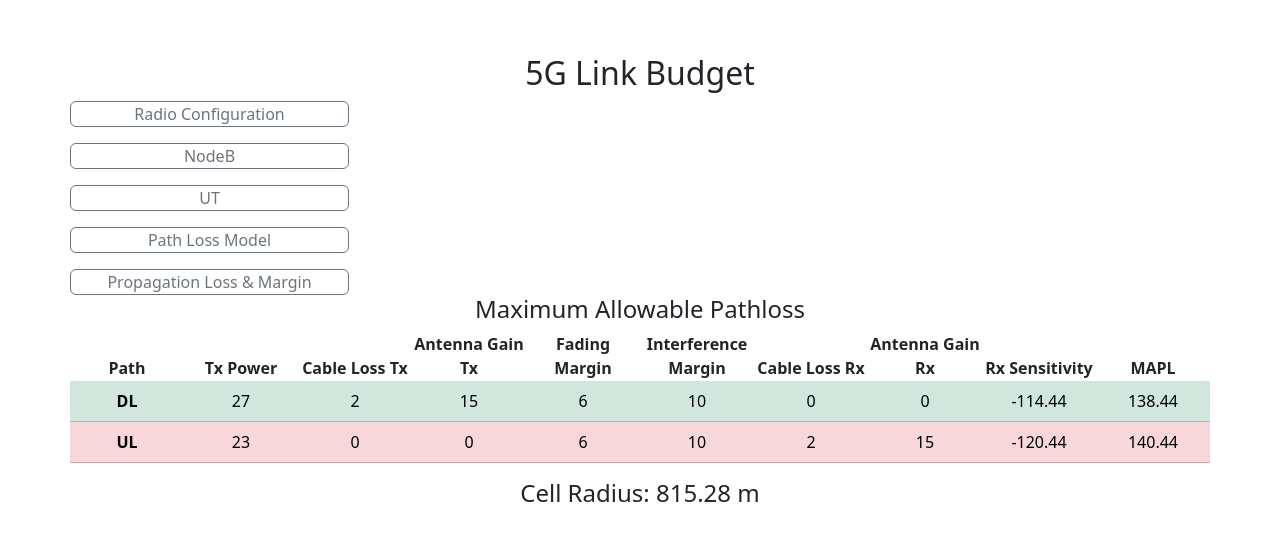
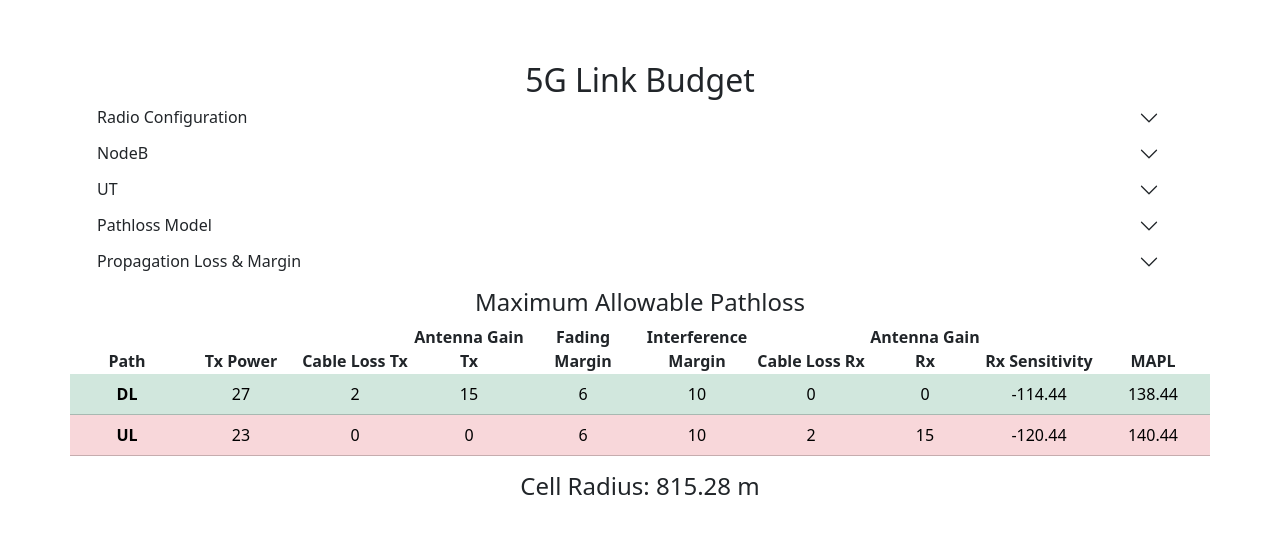
Before and after one commit to stroblp/link-budget-5G, a Svelte app: page / in a window 1280 px wide. Shown: the part 115-656 px from the top of the page. Built offline with nearby package versions, Linux system fonts and the light colour scheme.

Commit message:
accordion col-12

```diff
--- a/src/PathLoss5G.svelte
+++ b/src/PathLoss5G.svelte
@@ -41,8 +41,8 @@
   let EIRPNodeB = 0;
   let dlColorClass = "";
   let ulColorClass = "";
-  let pathLossScenarios =["RMa-LOS","RMa-NLOS","UMa-LOS","UMa-NLOS"];
-  let pathLossScenario ="RMa-LOS";
+  let pathLossScenarios = ["RMa-LOS", "RMa-NLOS", "UMa-LOS", "UMa-NLOS"];
+  let pathLossScenario = "RMa-LOS";
 
   $: subCarrierSpacing = 15 * Math.pow(2, numerology);
 
@@ -57,7 +57,10 @@
     receiveCableLoss -
     rxSensitivity;
 
-  $: cellRadius = roundToDecimal(calculate3DDistanceFromPathLossUMaNLOS(linkBudgetTotal, cftx, 1.5),2);
+  $: cellRadius = roundToDecimal(
+    calculate3DDistanceFromPathLossUMaNLOS(linkBudgetTotal, cftx, 1.5),
+    2,
+  );
 
   $: thermalNoise = roundToDecimal(
     -174 + 10 * Math.log10(subCarrierSpacing * 1000 * 12 * rbCount),
@@ -108,7 +111,6 @@
     }
   }
 
-
   function roundToDecimal(val, decimal) {
     return Math.round(val * Math.pow(10, decimal)) / Math.pow(10, decimal);
   }
@@ -120,64 +122,6 @@
     );
     return d3D; // Round to two decimal places for readability
   }
-
-  const calculateLinkBudget = () => {
-    // Calculating the Link Budget based on the provided formula
-    const linkBudget =
-      transmitPowerNodeB +
-      transmitterAntennaGainNodeB +
-      receiverGain -
-      pathLoss -
-      transmitCableLossNodeB -
-      receiveCableLoss -
-      penetrationLoss +
-      fadingMargin -
-      interferenceMargin -
-      rxSensitivity;
-    result = `Calculated Link Budget: ${linkBudget.toFixed(2)} dBm`;
-
-    if (!chart) {
-      const ctx = document.getElementById("pathLossChart").getContext("2d");
-      chart = new Chart(ctx, {
-        type: "bar",
-        data: {
-          labels: [],
-          datasets: [
-            {
-              label: "Link Budget Components (dBm)",
-              data: [],
-              backgroundColor: ["rgba(54, 162, 235, 0.2)"],
-              borderColor: ["rgba(54, 162, 235, 1)"],
-              borderWidth: 1,
-            },
-          ],
-        },
-        options: {
-          scales: {
-            y: {
-              beginAtZero: true,
-            },
-          },
-        },
-      });
-    }
-
-    updateChart([
-      { name: "Transmit Power", value: transmitPowerNodeB },
-      { name: "Transmit Cable Loss", value: -transmitCableLossNodeB },
-      { name: "Transmitter Gain", value: transmitterAntennaGainNodeB },
-      // { name: 'Cell Raius', value: cellRadius },
-      // { name: 'Center Frequeccy TX', value: cftx },
-      { name: "Path Loss", value: -pathLoss },
-      { name: "Fading Margin", value: fadingMargin },
-      { name: "Interference Margin", value: -interferenceMargin },
-      { name: "Penetration Loss", value: -penetrationLoss },
-      { name: "Receiver Gain", value: receiverGain },
-      { name: "Receive Cable Loss", value: -receiveCableLoss },
-      // { name: 'Receiver Sensitivity', value: -rxSensitivity },
-      // { name: 'Link Budget', value: linkBudget }
-    ]);
-  };
 
   onMount(() => {
     if ("serviceWorker" in navigator) {
@@ -205,8 +149,10 @@
   <div class="row">
     <h2>5G Link Budget</h2>
     <div class="row">
-      <button
-        class="btn btn-outline-secondary custom-height col-3"
+      <div class="accordion accordion-flush" id="accordionFlushExample">
+        <div class="accordion-item">
+          <!-- <button
+        class="btn btn-outline-secondary  col-3"
         type="button"
         data-bs-toggle="collapse"
         data-bs-target="#channel"
@@ -214,7 +160,19 @@
         aria-controls="collapseExample"
       >
         Radio Configuration
+      </button> -->
+          <h2 class="accordion-header">
+            <button
+              class="accordion-button collapsed custom-height"
+              type="button"
+              data-bs-toggle="collapse"
+              data-bs-target="#channel"
+              aria-expanded="false"
+              aria-controls="flush-collapseOne"
+            >
+              Radio Configuration
             </button>
+          </h2>
           <div class="row collapse" id="channel">
             <div class="col-3">
               <label for="centerFrequency" class="form-label"
@@ -263,7 +221,8 @@
               />
             </div>
             <div class="col-3">
-          <label for="thermalNoise" class="form-label">Thermal Noise:</label>
+              <label for="thermalNoise" class="form-label">Thermal Noise:</label
+              >
               <input
                 type="number"
                 class="form-control"
@@ -273,19 +232,24 @@
             </div>
           </div>
         </div>
-
+      </div>
+    </div>
     <div class="w-100 mb-3"></div>
     <div class="row">
+      <div class="accordion accordion-flush" id="accordionFlushExample">
+        <div class="accordion-item">
+          <h2 class="accordion-header">
             <button
-        class="btn btn-outline-secondary custom-height col-3"
+              class="accordion-button collapsed custom-height"
               type="button"
               data-bs-toggle="collapse"
               data-bs-target="#nodeB"
               aria-expanded="false"
-        aria-controls="collapseExample"
+              aria-controls="flush-collapseOne"
             >
               NodeB
             </button>
+          </h2>
           <h6 class="collapse" id="nodeB">Losses & Gains</h6>
           <div class="row collapse" id="nodeB">
             <div class="col-3">
@@ -312,7 +276,9 @@
           <h6 class="collapse" id="nodeB">Tx</h6>
           <div class="row collapse" id="nodeB">
             <div class="col-3">
-          <label for="transmitPower" class="form-label">Tx Power (dBm):</label>
+              <label for="transmitPower" class="form-label"
+                >Tx Power (dBm):</label
+              >
               <input
                 type="number"
                 class="form-control"
@@ -334,7 +300,11 @@
             </div>
             <div class="col-3">
               <label for="sinrNodeB" class="form-label">SINR (dB):</label>
-          <input type="number" class="form-control" bind:value={sinrNodeB} />
+              <input
+                type="number"
+                class="form-control"
+                bind:value={sinrNodeB}
+              />
             </div>
             <div class="col-3">
               <label for="rxSensitivityNodeB" class="form-label"
@@ -349,21 +319,26 @@
             </div>
           </div>
         </div>
+      </div>
+    </div>
+    <div class="w-100 mb-3"></div>
 
-
-
-    <div class="w-100 mb-3"></div>
     <div class="row">
+      <div class="accordion accordion-flush" id="accordionFlushExample">
+        <div class="accordion-item">
+          <h2 class="accordion-header">
             <button
-        class="btn btn-outline-secondary custom-height col-3"
+              class="accordion-button collapsed custom-height"
               type="button"
               data-bs-toggle="collapse"
               data-bs-target="#ueconf"
               aria-expanded="false"
-        aria-controls="collapseExample"
+              aria-controls="flush-collapseOne"
             >
               UT
             </button>
+          </h2>
+          <div class="row">
             <h6 class="collapse" id="ueconf">Losses & Gains</h6>
             <div class="row collapse" id="ueconf">
               <div class="col-3">
@@ -390,7 +365,8 @@
             <h6 class="collapse" id="ueconf">Tx</h6>
             <div class="row collapse" id="ueconf">
               <div class="col-3">
-          <label for="transmitPowerUT" class="form-label">Tx Power (dBm):</label
+                <label for="transmitPowerUT" class="form-label"
+                  >Tx Power (dBm):</label
                 >
                 <input
                   type="number"
@@ -430,73 +406,88 @@
               </div>
             </div>
           </div>
-
-    <div class="w-100 mb-3"></div>
-
-    <div class="row">
-      <button
-        class="btn btn-outline-secondary custom-height col-3"
-        type="button"
-        data-bs-toggle="collapse"
-        data-bs-target="#pathlosstype"
-        aria-expanded="false"
-        aria-controls="collapseExample"
-      >
-        Path Loss Model
-      </button>
-      <h6 class="collapse" id="pathlosstype">Models</h6>
-      <div class="row collapse" id="pathlosstype">
-        <div class="btn-group" role="group">
-
-          <input type="radio" class="btn-check" name="btnradio" id="btnradio1" autocomplete="off" disabled bind:group="{pathLossScenario}"  value="RMa-LOS">
-          <label class="btn btn-outline-secondary" for="btnradio1">RMs-LOS</label>
-
-          <input type="radio" class="btn-check" name="btnradio" id="btnradio2" autocomplete="off" bind:group="{pathLossScenario}"  value="RMa-NLOS">
-          <label class="btn btn-outline-secondary" for="btnradio2">RMa-NLOS</label>
-
-          <input type="radio" class="btn-check" name="btnradio" id="btnradio3" autocomplete="off"  disabled bind:group="{pathLossScenario}"  value="UMa-LOS">
-          <label class="btn btn-outline-secondary" for="btnradio3">UMs-LOS</label>
-
-          <input type="radio" class="btn-check" name="btnradio" id="btnradio4" autocomplete="off"  checked bind:group="{pathLossScenario}"  value="UMa-NLOS">
-          <label class="btn btn-outline-secondary" for="btnradio4">UMa-NLOS</label>
         </div>
-        {#if pathLossScenario==="RMa-LOS"}
-        <p>TBD</p>
-        {/if}
-        {#if pathLossScenario==="RMa-NLOS"}
-        <p class="formula">
-          <span>PL<sub>RMa-NLOS</sub> = 31.84 + 21.50 log<sub>10</sub>(d<sub>3D</sub>) + 19.00 log<sub>10</sub>(f<sub>c</sub>)</span>
-        </p>
-        {/if}
-        {#if pathLossScenario==="UMa-LOS"}
-        <p>TBD</p>
-        {/if}
-        {#if pathLossScenario==="UMa-NLOS"}
-        <p class="formula">
-          PL<sub>UMa-NLOS</sub>(d<sub>3D</sub>) = 13.54 + 39.08 log<sub>10</sub>(d<sub>3D</sub>) + 20 log<sub>10</sub>(f<sub>c</sub>) − 0.6 (h<sub>UT</sub> − 1.5)
-        </p>
-        {/if}
-
-
-
-
-
-
       </div>
     </div>
 
     <div class="w-100 mb-3"></div>
     <div class="row">
+      <div class="accordion accordion-flush" id="accordionFlushExample">
+        <div class="accordion-item">
+          <h2 class="accordion-header">
             <button
-          class="btn btn-outline-secondary custom-height col-3"
+              class="accordion-button collapsed custom-height"
+              type="button"
+              data-bs-toggle="collapse"
+              data-bs-target="#pathlosstype"
+              aria-expanded="false"
+              aria-controls="flush-collapseOne"
+            >
+              Pathloss Model
+            </button>
+          </h2>
+          <div class="row collapse" id="pathlosstype">
+            <div class="col-3">
+              <label for="numerology" class="form-label">Select:</label>
+              <select
+                class="form-select col-3"
+                aria-label="Default select"
+                bind:value={pathLossScenario}
+              >
+                <option value="RMsaLOS" selected>RMa-LOS</option>
+
+                <option value="RMa-NLOS">RMa-NLOS</option>
+                <option value="UMa-LOS">UMa-LOS</option>
+                <option value="UMa-NLOS">UMa-NLOS</option>
+              </select>
+            </div>
+
+            {#if pathLossScenario === "RMa-LOS"}
+              <p>TBD</p>
+            {/if}
+            {#if pathLossScenario === "RMa-NLOS"}
+              <p class="formula">
+                <span
+                  >PL<sub>RMa-NLOS</sub> = 31.84 + 21.50 log<sub>10</sub>(d<sub
+                    >3D</sub
+                  >) + 19.00 log<sub>10</sub>(f<sub>c</sub>)</span
+                >
+              </p>
+            {/if}
+            {#if pathLossScenario === "UMa-LOS"}
+              <p>TBD</p>
+            {/if}
+            {#if pathLossScenario === "UMa-NLOS"}
+              <p class="formula">
+                PL<sub>UMa-NLOS</sub>(d<sub>3D</sub>) = 13.54 + 39.08 log<sub
+                  >10</sub
+                >(d<sub>3D</sub>) + 20 log<sub>10</sub>(f<sub>c</sub>) − 0.6 (h<sub
+                  >UT</sub
+                > − 1.5)
+              </p>
+            {/if}
+          </div>
+        </div>
+      </div>
+    </div>
+
+    <div class="w-100 mb-3"></div>
+
+    <div class="row">
+      <div class="accordion accordion-flush" id="accordionFlushExample">
+        <div class="accordion-item">
+          <h2 class="accordion-header">
+            <button
+              class="accordion-button collapsed custom-height"
               type="button"
               data-bs-toggle="collapse"
               data-bs-target="#losses"
               aria-expanded="false"
-          aria-controls="collapseExample"
+              aria-controls="flush-collapseOne"
             >
               Propagation Loss & Margin
             </button>
+          </h2>
           <div class="row collapse" id="losses">
             <div class="col-3">
               <label for="interferenceMargin" class="form-label"
@@ -512,7 +503,11 @@
               <label for="fadingMargin" class="form-label"
                 >Fading Margin (dB):</label
               >
-            <input type="number" class="form-control" bind:value={fadingMargin} />
+              <input
+                type="number"
+                class="form-control"
+                bind:value={fadingMargin}
+              />
             </div>
             <div class="col-3">
               <label for="penetrationLoss" class="form-label"
@@ -526,29 +521,15 @@
             </div>
           </div>
         </div>
-
-
-
-    <!-- <div class="container mt-3">
-      <div class="p-3 mb-2 bg-light text-dark border rounded">
-        <p class="{dlColorClass} mb-2">
-          {`MAPL DL = ${transmitPowerNodeB} -
-                                                   ${transmitCableLossNodeB} +
-                                                   ${transmitterAntennaGainNodeB} -
-                                                   ${fadingMargin} -
-                                                   ${interferenceMargin} -
-                                                   ${rxSensitivityUE} = ${linkBudgetDL}`}
-        </p>
-        <p class="{ulColorClass} mb-2">{linkBudgetULStr}</p>
-        <div class="p-2 bg-primary text-white rounded">
-          Total Link Budget: <span class="fw-bold">{linkBudgetTotal} dBm</span>
       </div>
     </div>
-    </div> -->
+
+    <div class="w-100 mb-3"></div>
+
     <h4>Maximum Allowable Pathloss</h4>
     <table class="table">
       <thead>
-        <th scope="col"  style="width: 10%;">Path</th>
+        <th scope="col" style="width: 10%;">Path</th>
         <th scope="col" style="width: 10%;">Tx Power</th>
         <th scope="col" style="width: 10%;">Cable Loss Tx</th>
         <th scope="col" style="width: 10%;">Antenna Gain Tx</th>
@@ -560,7 +541,7 @@
         <th scope="col" style="width: 10%;">MAPL</th>
       </thead>
       <tbody>
-        <tr class="{dlColorClass}">
+        <tr class={dlColorClass}>
           <th scope="row">DL</th>
           <td>{transmitPowerNodeB}</td>
           <td>{transmitCableLossNodeB}</td>
@@ -574,8 +555,7 @@
         </tr>
       </tbody>
       <tbody>
-        <tr>
-          <tr class="{ulColorClass}">
+        <tr> </tr><tr class={ulColorClass}>
           <th scope="row">UL</th>
           <td>{transmitPowerUT}</td>
           <td>{transmitCableLossUT}</td>
@@ -589,7 +569,7 @@
         </tr>
       </tbody>
     </table>
-    <h4> Cell Radius: {cellRadius} m</h4>
+    <h4>Cell Radius: {cellRadius} m</h4>
     <!-- <div class="w-100 mb-3"></div>
 
     <div class="col"></div>
@@ -638,12 +618,10 @@
     font-size: 16px; /* Optional: Adjust font size as needed */
   }
   .formula {
-    font-family: 'Times New Roman', Times, serif; /* or any font that suits mathematical expressions */
+    font-family: "Times New Roman", Times, serif; /* or any font that suits mathematical expressions */
     font-size: 20px; /* Adjust based on your preference */
   }
-
-
-
-/* You can add more styling here based on your needs */
-
+  .accordion {
+    accordion-btn-bg: #cccc;
+  }
 </style>
--- a/src/vite-env.d.ts
+++ b/src/vite-env.d.ts
@@ -1,2 +1,3 @@
 /// <reference types="svelte" />
 /// <reference types="vite/client" />
+/// <reference types="vite-plugin-pwa/svelte" />
```
Also changed, not shown: src/ReloadPrompt.svelte (added, +72 -0 lines), src/virtual.ts (added, +12 -0 lines). Lines whose indentation alone changed are shown as unchanged.
